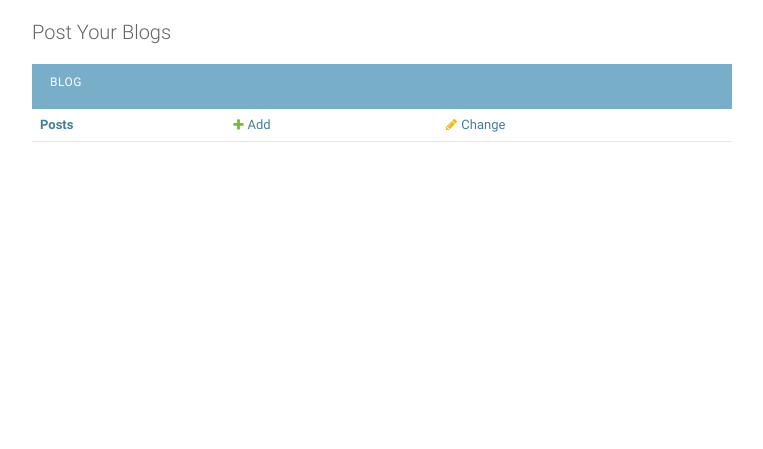
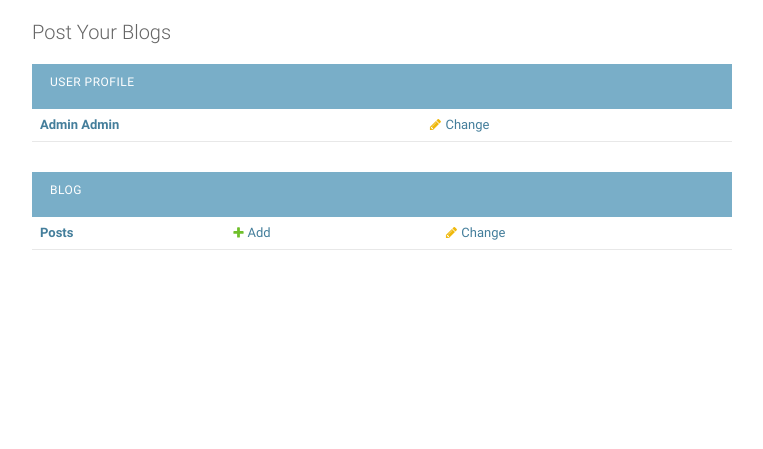
Before and after one commit to itssafi/djangoapp, a Django app: page /user/home/ in a window 1280 px wide. Shown: the part 68-517 px from the top of the page, without its empty margins (8-771 px from the left). Run offline with Django 3.2, Linux system fonts and the light colour scheme; a user stored in the database is signed in.

Commit message:
Adding blog post link for user

```diff
--- a/blog/templates/registration/home.html
+++ b/blog/templates/registration/home.html
@@ -22,16 +22,29 @@
     	<!-- Content -->
     	<div id="content" class="colMS">
         	<h1>Post Your Blogs</h1>
+        	<div id="content-user">
+		        <div class="app-blog module">
+	    	    <table width=700>
+	        		<caption>
+	            		<p class="section" title="User Blog application">User Profile</p>
+			        </caption>
+	            	<tr class="model-post">
+		                <th scope="row"><a href="/user/auth/user/change/">{{user.first_name}} {{user.last_name}}</a></th>
+		                <td><a href="/user/auth/user/" class="changelink">Change</a></td>
+		            </tr>
+	    	    </table>
+        		</div>
+			</div>
 			<div id="content-main">
 		        <div class="app-blog module">
 	    	    <table width=700>
 	        		<caption>
-	            		<p href="/admin/blog/" class="section" title="Models in the Blog application">Blog</p>
+	            		<p class="section" title="Models in the Blog application">Blog</p>
 			        </caption>
 	            	<tr class="model-post">
-		                <th scope="row"><a href="/admin/blog/post/">Posts</a></th>
-		                <td><a href="/admin/blog/post/add/" class="addlink">Add</a></td>
-		                <td><a href="/admin/blog/post/" class="changelink">Change</a></td>
+		                <th scope="row"><a href="/user/blog/post/">Posts</a></th>
+		                <td><a href="/user/blog/post/add/" class="addlink">Add</a></td>
+		                <td><a href="/user/blog/post/" class="changelink">Change</a></td>
 		            </tr>
 	    	    </table>
         		</div>
--- a/blog/views.py
+++ b/blog/views.py
@@ -3,13 +3,11 @@ from django.utils import timezone
 from .models import Post
 from blog.forms import *
 from django.contrib.auth.decorators import login_required
-from django.contrib.auth import logout, authenticate, login
+from django.contrib.auth import logout
 from django.views.decorators.csrf import csrf_protect
 from django.shortcuts import render_to_response
 from django.http import HttpResponseRedirect
 from django.template import RequestContext
-from django import forms
-from django.utils.translation import ugettext_lazy as _
 
 
 @csrf_protect
@@ -56,5 +54,4 @@ def home(request):
 def post_list(request):
     posts = Post.objects.filter(
     	published_date__lte=timezone.now()).order_by('published_date')
-    # import ipdb; ipdb.set_trace()
     return render(request, 'blog/post_list.html', {'posts': posts})
```
Also changed, not shown: blog/templates/blog/post_list.html (+5 -3 lines), db.sqlite3.
